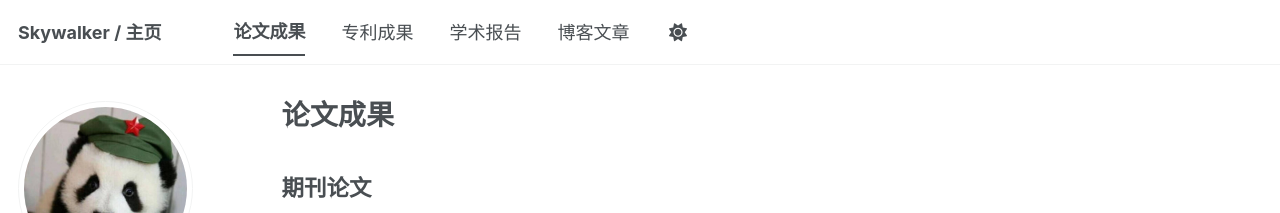
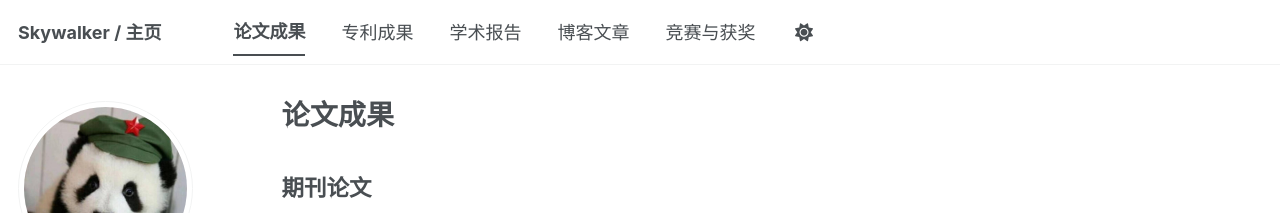
Before and after one commit to cn-skywalker/cn-skywalker.github.io, a Jekyll site: the page built from _pages/publications.html, in a window 1280 px wide. Shown: the top 213 px of the page. Built offline with Jekyll 4.4.1, drawn with Linux system fonts in a browser that asks for light colours; a script bundle is joined from its source files by our own code; library files that are not in the unit come from our copies.

Commit message:
添加竞赛与获奖页面，包含2015年和2018年的获奖信息，并更新导航以链接到新页面

```diff
--- a/_data/navigation.yml
+++ b/_data/navigation.yml
@@ -26,6 +26,9 @@
   - title: "博客文章"
     url: /year-archive/
 
+  - title: "竞赛与获奖"
+    url: /awards/
+
   # - title: "CV"
   #   url: /cv/
 
--- /dev/null
+++ b/_sass/layout/_timeline.scss
@@ -0,0 +1,61 @@
+/* ==========================================================================
+   TIMELINE
+   ========================================================================== */
+
+.timeline {
+  position: relative;
+  margin-top: 1.5em;
+  padding-left: 2rem;
+}
+
+.timeline::before {
+  content: "";
+  position: absolute;
+  left: 0.5rem;
+  top: 0.25rem;
+  bottom: 0.25rem;
+  width: 2px;
+  background: var(--global-border-color);
+}
+
+.timeline__year {
+  margin: 1.5rem 0 0.5rem;
+  font-size: $type-size-4;
+  font-weight: 700;
+  color: var(--global-text-color);
+}
+
+.timeline__item {
+  position: relative;
+  display: flex;
+  gap: 0.75rem;
+  padding: 0.5rem 0 0.75rem;
+}
+
+.timeline__dot {
+  position: absolute;
+  left: -0.12rem;
+  top: 0.8rem;
+  width: 0.6rem;
+  height: 0.6rem;
+  border-radius: 50%;
+  background: var(--global-link-color);
+  border: 2px solid var(--global-body-bg-color);
+  box-shadow: 0 0 0 2px var(--global-border-color);
+}
+
+.timeline__content {
+  padding-left: 0.75rem;
+}
+
+.timeline__title {
+  font-size: $type-size-5;
+  font-weight: 600;
+  line-height: 1.6;
+}
+
+.timeline__note {
+  margin-top: 0.25rem;
+  font-size: $type-size-6;
+  color: var(--global-text-color-light);
+}
```
Also changed, not shown: _data/awards.yml (added, +9 -0 lines), _pages/awards.html (added, +26 -0 lines), _pages/publications.html (line endings or trailing spaces), assets/css/main.scss (line endings or trailing spaces).
